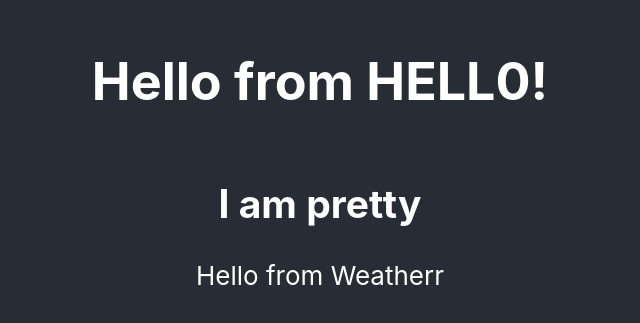
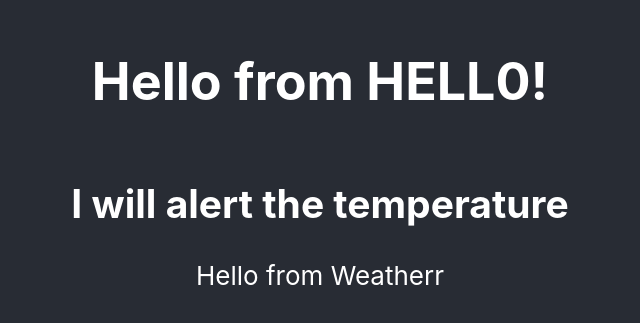
Before and after one commit to orianamachado66/app-react, a React (Create React App) app: page / in a window 1280 px wide. Shown: the part 247-570 px from the top of the page, without its empty margins (320-960 px from the left). Built offline with nearby package versions, Linux system fonts and the light colour scheme; no server answers.

Commit message:
Updated JSX

```diff
--- a/src/App.js
+++ b/src/App.js
@@ -7,7 +7,7 @@ function App() {
     <div className="App">
       <header className="App-header">
         <h1> Hello from HELL0!</h1>
-        <h2>I am pretty</h2>
+        <h2>I will alert the temperature</h2>
 
         <Weather />
       </header>
```
